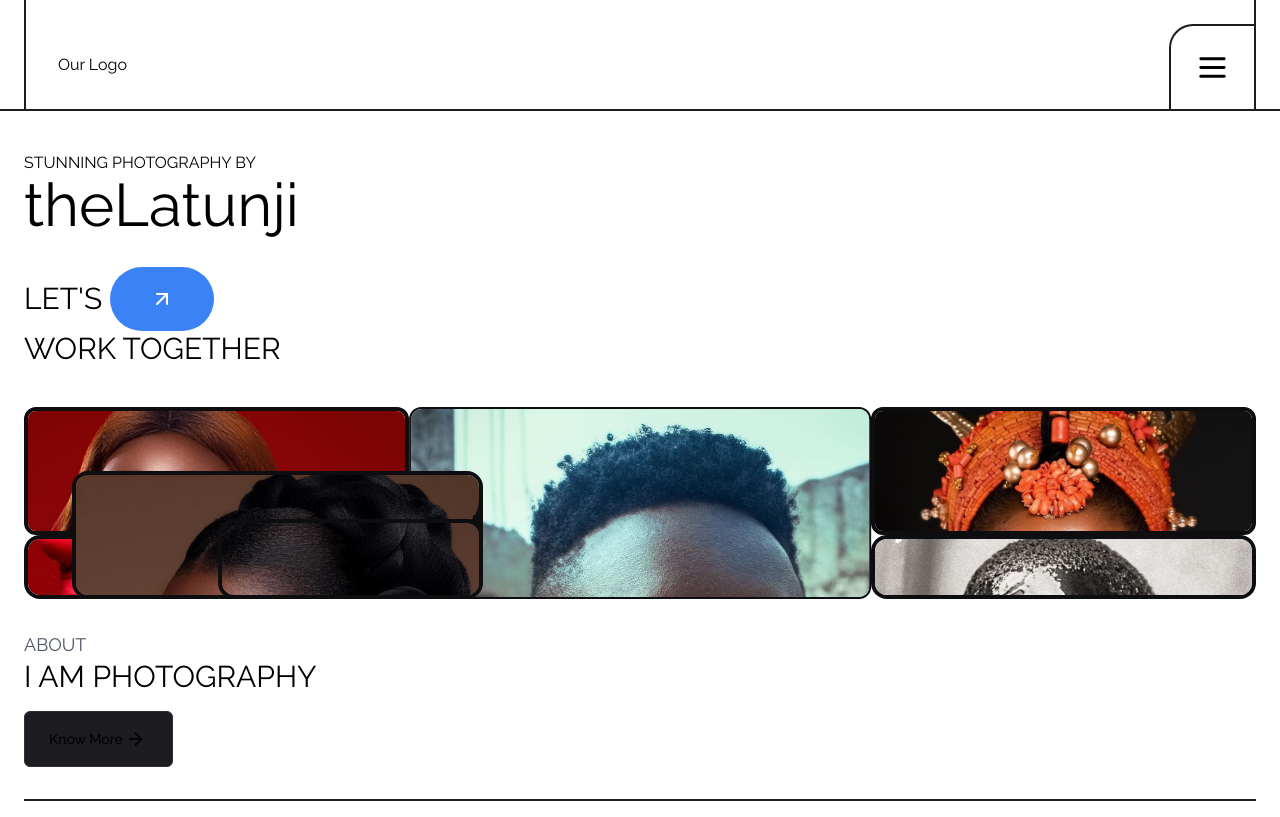
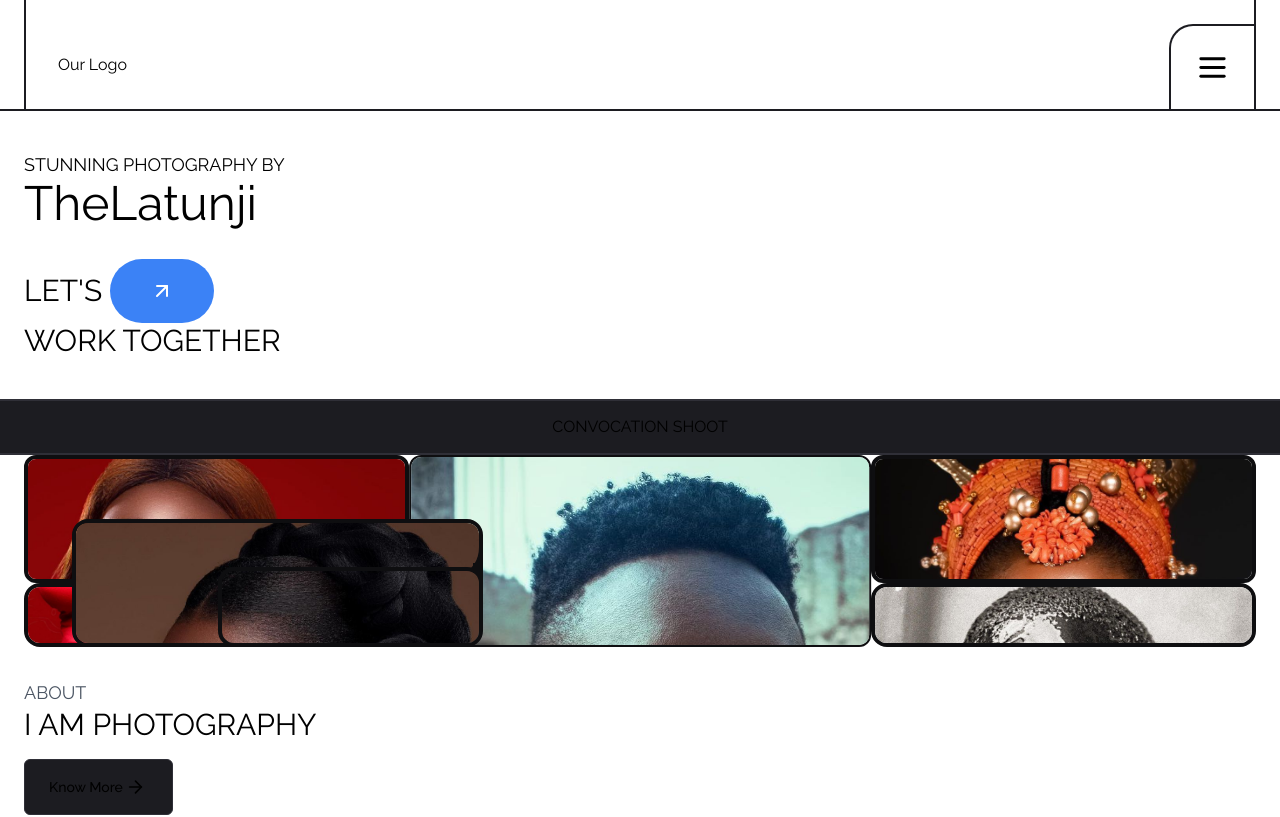
Before and after one commit to theHoracle/Photography-portfolio, a Next.js app: page / in a window 1280 px wide. Shown: the top 817 px of the page. Built offline with nearby package versions, Linux system fonts and the light colour scheme.

Commit message:
fixed ticker

```diff
--- a/app/components/AboutCard.tsx
+++ b/app/components/AboutCard.tsx
@@ -46,7 +46,7 @@ const AboutCard = () => {
         </div>
         <div className="flex flex-col items-center justify-between gap-4">
           <Button variant="outline" size="lg" className="w-full text-lg">
-            Let's Work
+            Let&apos;s Work
           </Button>
           <Button variant="outline" size="lg" className="w-full text-lg">
             Download CV
--- a/app/components/Homepage.tsx
+++ b/app/components/Homepage.tsx
@@ -4,17 +4,17 @@ import Footer from "./Footer";
 import HomeGallery from "./HomeGallery";
 import Services from "./Services";
 import Testimonials from "./Testimonials";
-import Button from "./ui/Button";
-import { ArrowUpRightIcon } from "lucide-react";
 import Hero from "./ui/Hero";
 import PortfolioTab from "./PortfolioTab";
 import TitledLink from "./TitledLink";
+import Ticker from "./Ticker";
 
 const Homepage = () => {
   return (
     <>
       <Hero />
       <main className="">
+        <Ticker />
         <HomeGallery />
         <AboutCard />
         <Services />
--- a/app/components/Ticker.tsx
+++ b/app/components/Ticker.tsx
@@ -1,22 +1,28 @@
+"use client";
 import { useEffect, useState } from "react";
 
 const Ticker = () => {
   const continuousAnimation = () => {
     const [currentIndex, setCurrentIndex] = useState(0);
-    const texts: string[] = [
-      "Event Covreage",
-      "Birthday Shoot",
-      "Convocation Shoot",
-    ];
+    const texts = ["Event Covreage", "Birthday Shoot", "Convocation Shoot"];
 
     useEffect(() => {
       const interval = setInterval(() => {
-        setCurrentIndex((prevIndex) => (prevIndex + 1) % texts.length), 3000;
-      });
+        setCurrentIndex((prevIndex) => (prevIndex + 1) % texts.length);
+      }, 3000);
       return () => clearInterval(interval);
-    });
+    }, []); // Empty dependency array to run only once
+
+    return texts[currentIndex];
   };
-  return <div></div>;
+
+  return (
+    <div className="w-screen bg-border-primary border-y-2 border-border-secondary py-3.5 -ml-6 flex items-center justify-center">
+      <div className="animate-[slideIn] ease-in-out uppercase">
+        {continuousAnimation()}
+      </div>
+    </div>
+  );
 };
 
 export default Ticker;
--- a/app/components/ui/Hero.tsx
+++ b/app/components/ui/Hero.tsx
@@ -1,12 +1,14 @@
 import { ArrowUpRightIcon } from "lucide-react";
 import Button from "./Button";
+import Heading from "./Heading";
+import Paragraph from "./Paragraph";
 
 const Hero = () => {
   return (
     <div className="py-10  w-full">
       <div>
-        <p className="uppercase">Stunning Photography By</p>
-        <h1 className="text-6xl">theLatunji</h1>
+        <Paragraph className="uppercase">Stunning Photography By</Paragraph>
+        <Heading className="text-5xl capitalize">theLatunji</Heading>
       </div>
       <div className="pt-8">
         <h2 className="text-3xl uppercase">
```
